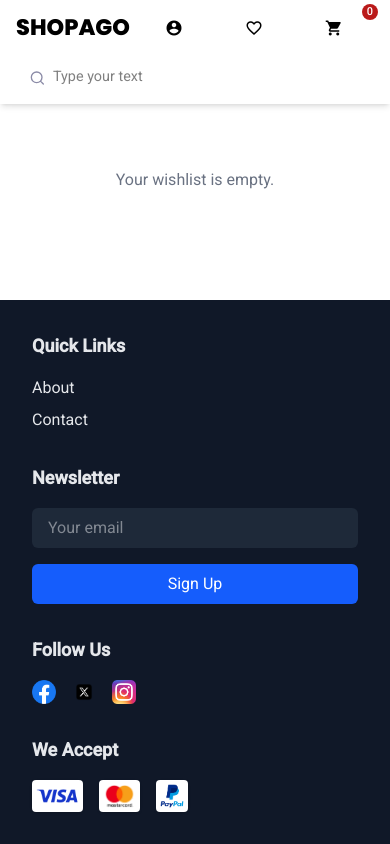
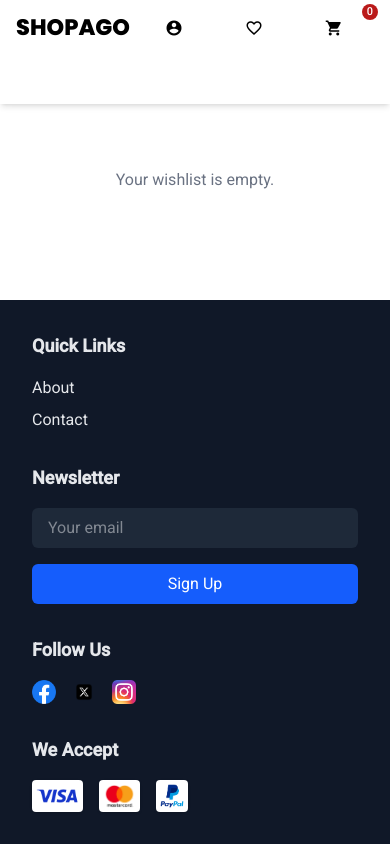
Before and after one commit to nisanurkaay/Fullstack-Ecommerce-WebApp, an Angular app: page /wishlist in a window 390 px wide. Shown: the top 844 px of the page. Built offline with nearby package versions, Linux system fonts and the light colour scheme; a web font is replaced by a local one.

Commit message:
navbar updated

```diff
--- a/src/app/shared/components/navbar/navbar.component.html
+++ b/src/app/shared/components/navbar/navbar.component.html
@@ -5,10 +5,8 @@
       SHOPAGO
     </span>
 
-   <!-- Desktop: Categories + Search (ortada) -->
-   <div
-   class="hidden md:flex flex-1 justify-center items-center space-x-4"
- >
+    <!-- Desktop: Categories + Search -->
+    <div class="hidden md:flex flex-1 justify-center items-center space-x-4">
       <!-- Categories -->
       <button
         mat-button
@@ -21,15 +19,9 @@
       </button>
 
       <!-- Search Form -->
-   <form
-     (submit)="onSearch()"
-     class="form w-auto"
-   >
+      <form (submit)="onSearch()" class="form w-auto">
         <button type="submit" aria-label="Search">
-       <svg width="17" height="16" fill="none" xmlns="http://www.w3.org/2000/svg" role="img">
-         <path d="M7.667 12.667A5.333 5.333 0 107.667 2a5.333 5.333 0 000 10.667zM14.334 14l-2.9-2.9"
-               stroke="currentColor" stroke-width="1.333" stroke-linecap="round" stroke-linejoin="round"/>
-       </svg>
+          <!-- svg icon -->
         </button>
         <input
           class="input"
@@ -41,67 +33,54 @@
           (input)="onSearch()"
         />
         <button type="reset" class="reset" aria-label="Clear" (click)="onReset()">
-       <svg xmlns="http://www.w3.org/2000/svg" class="h-6 w-6" fill="none"
-            viewBox="0 0 24 24" stroke="currentColor" stroke-width="2">
-         <path stroke-linecap="round" stroke-linejoin="round" d="M6 18L18 6M6 6l12 12"/>
-       </svg>
+          <!-- svg icon -->
         </button>
       </form>
     </div>
+
     <!-- Icons (sağda) -->
     <div class="flex items-center space-x-4 ml-auto">
       <!-- Profile Menu Trigger -->
-      <button mat-button [matMenuTriggerFor]="userMenu" class="flex items-center gap-1">
+      <button mat-button [matMenuTriggerFor]="userMenu" class="flex items-center gap-1 text-gray-700 hover:text-gray-900">
         <mat-icon>account_circle</mat-icon>
-        <span class="hidden md:inline text-sm">Profile</span>
+        <span class="hidden md:inline text-sm">
+          {{ isLoggedIn ? currentUserName : 'Profile' }}
+        </span>
       </button>
 
       <!-- Wishlist -->
-      <button mat-button routerLink="/wishlist" class="flex items-center gap-1">
+      <button mat-button routerLink="/wishlist" class="flex items-center gap-1 text-gray-700 hover:text-gray-900">
         <mat-icon>favorite_border</mat-icon>
         <span class="hidden md:inline text-sm">Wishlist</span>
       </button>
 
-      <!-- Cart Menu Trigger -->
-      <button mat-button [matMenuTriggerFor]="cartMenu" matBadge="{{ cartCount }}" matBadgeColor="warn" class="flex items-center gap-1">
+      <!-- Cart Mini-Menu Trigger -->
+      <button
+        mat-button
+        [matMenuTriggerFor]="cartMenu"
+        [matBadge]="cartCount"
+        matBadgeColor="warn"
+        class="flex items-center gap-1 text-gray-700 hover:text-gray-900"
+      >
         <mat-icon>shopping_cart</mat-icon>
         <span class="hidden md:inline text-sm">Cart</span>
       </button>
     </div>
   </div>
 
-   <!-- Mobile Search (alt satırda) -->
+  <!-- Mobile Search -->
   <div class="block md:hidden px-4 pb-2">
     <form (submit)="onSearch()" class="form w-full">
-      <button type="submit" aria-label="Search">
-        <svg width="17" height="16" fill="none" xmlns="http://www.w3.org/2000/svg" role="img">
-          <path d="M7.667 12.667A5.333 5.333 0 107.667 2a5.333 5.333 0 000 10.667zM14.334 14l-2.9-2.9"
-                stroke="currentColor" stroke-width="1.333" stroke-linecap="round" stroke-linejoin="round"/>
-        </svg>
-      </button>
-      <input
-        class="input"
-        placeholder="Type your text"
-        required
-        [(ngModel)]="searchQuery"
-        name="searchMobile"
-        type="text"
-        (input)="onSearch()"
-      />
-      <button type="reset" class="reset" aria-label="Clear" (click)="onReset()">
-        <svg xmlns="http://www.w3.org/2000/svg" class="h-6 w-6" fill="none"
-             viewBox="0 0 24 24" stroke="currentColor" stroke-width="2">
-          <path stroke-linecap="round" stroke-linejoin="round" d="M6 18L18 6M6 6l12 12"/>
-        </svg>
-      </button>
+      <!-- aynı search içeriği -->
     </form>
   </div>
 
-  <!-- Profile Menü -->
+  <!-- Profile Menüsü -->
   <mat-menu #userMenu="matMenu">
     <ng-container *ngIf="isLoggedIn; else guestLinks">
       <button mat-menu-item routerLink="/profile">
-        <mat-icon>person</mat-icon>Profile
+        <mat-icon>person</mat-icon>
+        {{ currentUserName }}
       </button>
       <button mat-menu-item routerLink="/orders">
         <mat-icon>assignment</mat-icon>Orders
@@ -125,7 +104,11 @@
     <ng-container *ngIf="cartItems.length; else emptyCart">
       <ng-container *ngFor="let item of cartItems">
         <button mat-menu-item class="flex items-center gap-3">
-        <img [src]="item.product.image" alt="{{item.product.title}}" class="w-10 h-10 object-cover rounded" />
+          <img
+            [src]="item.product.image"
+            alt="{{ item.product.title }}"
+            class="w-10 h-10 object-cover rounded"
+          />
           <div class="flex-1 text-left">
             <p class="font-medium">{{ item.product.title }}</p>
             <p class="text-sm text-gray-600">
@@ -146,10 +129,7 @@
     </ng-container>
 
     <ng-template #emptyCart>
-    <button mat-menu-item disabled>
-      Cart is empty
-    </button>
+      <button mat-menu-item disabled>Cart is empty</button>
     </ng-template>
   </mat-menu>
-
 </header>
--- a/src/app/shared/components/navbar/navbar.component.ts
+++ b/src/app/shared/components/navbar/navbar.component.ts
@@ -1,7 +1,7 @@
 import { Component, OnInit } from '@angular/core';
 import { Router } from '@angular/router';
 import { AuthService } from '@core/services/auth.service';
-import { CartService, CartItem } from '@core/services/cart.service'; // CartItem'ı unutma!
+import { CartItem, CartService } from '@core/services/cart.service'; // CartItem'ı unutma!
 
 @Component({
   selector: 'app-navbar',
@@ -54,4 +54,8 @@ export class NavbarComponent implements OnInit {
   removeFromCart(productId: number): void {
     this.cartService.removeItem(productId);
   }
+
+  get currentUserName(): string {
+    return this.auth.getCurrentUser()?.name || '';
+  }
 }
```
Lines whose indentation alone changed are shown as unchanged.
